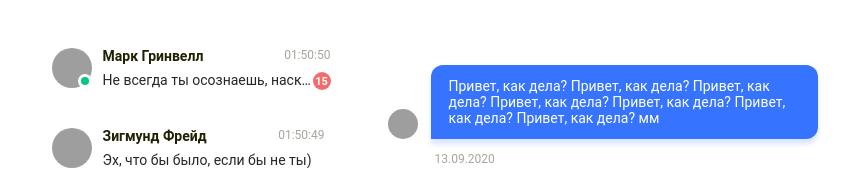
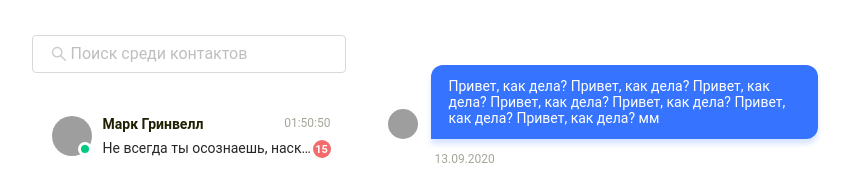
Before and after one commit to AlexandrMers/front-chats, a React (Create React App) app: page /home in a window 1280 px wide. Shown: the top 170 px of the page, without its empty margins (72-922 px from the left). Built offline with nearby package versions, Linux system fonts and the light colour scheme; grey boxes are pictures that could not be loaded.

Commit message:
Начал делать фильтр диалогов в левом боковом меню чатов.

```diff
--- a/src/pages/Home/DialogItemsWrapper/index.tsx
+++ b/src/pages/Home/DialogItemsWrapper/index.tsx
@@ -1,24 +1,85 @@
-import React, { FC, memo, useState } from "react";
+import React, { FC, memo, useCallback, useEffect, useState } from "react";
 import ScrollBar from "react-custom-scrollbars";
+import { SearchOutlined } from "@ant-design/icons";
 import classNames from "classnames";
 
 import styleModule from "./style.module.scss";
 import Wrapper from "primitives/Wrapper";
 import { renderSortedDialogs } from "./tools";
+import Input from "primitives/Input/Input";
+import { hasPath, path } from "ramda";
+import { fakeData } from "./fakeData";
 
 const DialogItemsWrapper: FC<any> = () => {
   const [selectedDialogId, setSelectedDialogId] = useState<string>(null);
 
+  const [dialogs, setDialogs] = useState([]);
+
+  useEffect(() => {
+    setDialogs(fakeData);
+  }, []);
+
+  const onChangeSearch = useCallback(
+    (value) => {
+      // if (isEmpty(value)) {
+      //   setDialogs(fakeData);
+      //   return;
+      // }
+
+      const filteredData = filterChange({
+        array: dialogs,
+        pathToElem: ["user", "name"],
+        matchField: value
+      });
+
+      setDialogs(filteredData);
+    },
+    [dialogs, setDialogs, filterChange]
+  );
+
+  function filterChange<T>({
+    pathToElem,
+    array,
+    matchField
+  }: {
+    pathToElem: string[];
+    array: T[];
+    matchField: string;
+  }) {
+    return array.filter((elem) => {
+      if (hasPath(pathToElem, elem)) {
+        return path<string>(pathToElem, elem).includes(matchField);
+      }
+
+      console.error("Указанный путь в функции фильтра не существует");
+      return false;
+    });
+  }
+
   return (
     <Wrapper className={classNames(styleModule.dialogItemsWrapper)}>
+      <Wrapper className={styleModule.searchInput_Wrapper}>
+        <Input
+          prefix={<SearchOutlined className={styleModule.searchIcon} />}
+          onChange={onChangeSearch}
+          placeholder="Поиск среди контактов"
+          className={styleModule.searchInput}
+        />
+      </Wrapper>
+
       <ScrollBar
         style={{
-          paddingRight: 6
+          paddingRight: 6,
+          height: "calc(100% - 68px)"
         }}
         autoHide
         hideTracksWhenNotNeeded
       >
-        <>{renderSortedDialogs(selectedDialogId, setSelectedDialogId)}</>
+        {renderSortedDialogs({
+          dialogItems: dialogs,
+          selectedDialogId,
+          setSelectedDialogId
+        })}
       </ScrollBar>
     </Wrapper>
   );
--- a/src/pages/Home/DialogItemsWrapper/style.module.scss
+++ b/src/pages/Home/DialogItemsWrapper/style.module.scss
@@ -10,3 +10,18 @@
 .marginFromScroll {
   margin-right: 8px;
 }
+
+
+.searchIcon {
+  color: $placeholder-color;
+}
+
+
+.searchInput_Wrapper {
+  margin-bottom: 30px;
+  padding-right: 7px;
+}
+
+.searchInput {
+  height: 38px;
+}
--- a/src/pages/Home/DialogItemsWrapper/tools.tsx
+++ b/src/pages/Home/DialogItemsWrapper/tools.tsx
@@ -1,5 +1,6 @@
 import React, { ReactElement } from "react";
 import { compose, map } from "ramda";
+import { Empty } from "antd";
 
 import styleModule from "./style.module.scss";
 
@@ -9,13 +10,19 @@ import DialogItem from "components/DialogItem";
 
 import { OrderSort, sortByDate } from "libs/sorters";
 
-import { currentUser, fakeData } from "./fakeData";
+import { currentUser } from "./fakeData";
 
-export function renderSortedDialogs(
-  selectedDialogId: string,
-  setSelectedDialogId: (value: string) => void
-) {
-  return compose(
+export function renderSortedDialogs({
+  selectedDialogId,
+  setSelectedDialogId,
+  dialogItems
+}: {
+  selectedDialogId: string;
+  setSelectedDialogId: (value: string) => void;
+  dialogItems: ChatInterface[];
+}) {
+  return dialogItems.length > 0 ? (
+    compose(
       map<ChatInterface, ReactElement>((dialog) => {
         const isSelected = selectedDialogId === dialog.chatId;
         return (
@@ -34,5 +41,8 @@ export function renderSortedDialogs(
         pathToCode: ["lastMessage", "date"],
         order: OrderSort.DESC
       })
-  )(fakeData);
+    )(dialogItems)
+  ) : (
+    <Empty />
+  );
 }
--- a/src/pages/Home/style.module.scss
+++ b/src/pages/Home/style.module.scss
@@ -6,4 +6,5 @@
   height: 100%;
   max-height: 600px;
   margin:auto;
+  box-shadow: 0 0 25px rgba(0, 0, 0, 0.04204);
 }
--- a/src/primitives/Input/Input.tsx
+++ b/src/primitives/Input/Input.tsx
@@ -1,19 +1,24 @@
-import React from "react";
+import React, { ChangeEvent } from "react";
 import { Input as InputAnt } from "antd";
 import { InputProps } from "antd/lib/input/Input";
 import classNames from "classnames";
 
 import styledModule from "./style.module.scss";
 
-interface InputPropsInterface extends InputProps {
+type InputPropsInterface = InputProps & {
+  onChange?: (value: string) => void;
   className?: any;
   placeholder?: string;
-}
+};
 
 const Input = (props: InputPropsInterface) => {
+  const changeInputValue = (e: ChangeEvent<HTMLInputElement>) =>
+    props.onChange(e.target.value);
+
   return (
     <InputAnt
       {...props}
+      onChange={changeInputValue}
       className={classNames(styledModule.input, props.className)}
     />
   );
--- a/src/styles/tools/vars.scss
+++ b/src/styles/tools/vars.scss
@@ -12,4 +12,6 @@ $dialog-item-hover-color: #F3F7FF;
 
 $online-color: #00C980;
 
+$placeholder-color: #CBCBCB;
+
 $progress-bar-color: #418FFF;
```
Lines whose indentation alone changed are shown as unchanged.
